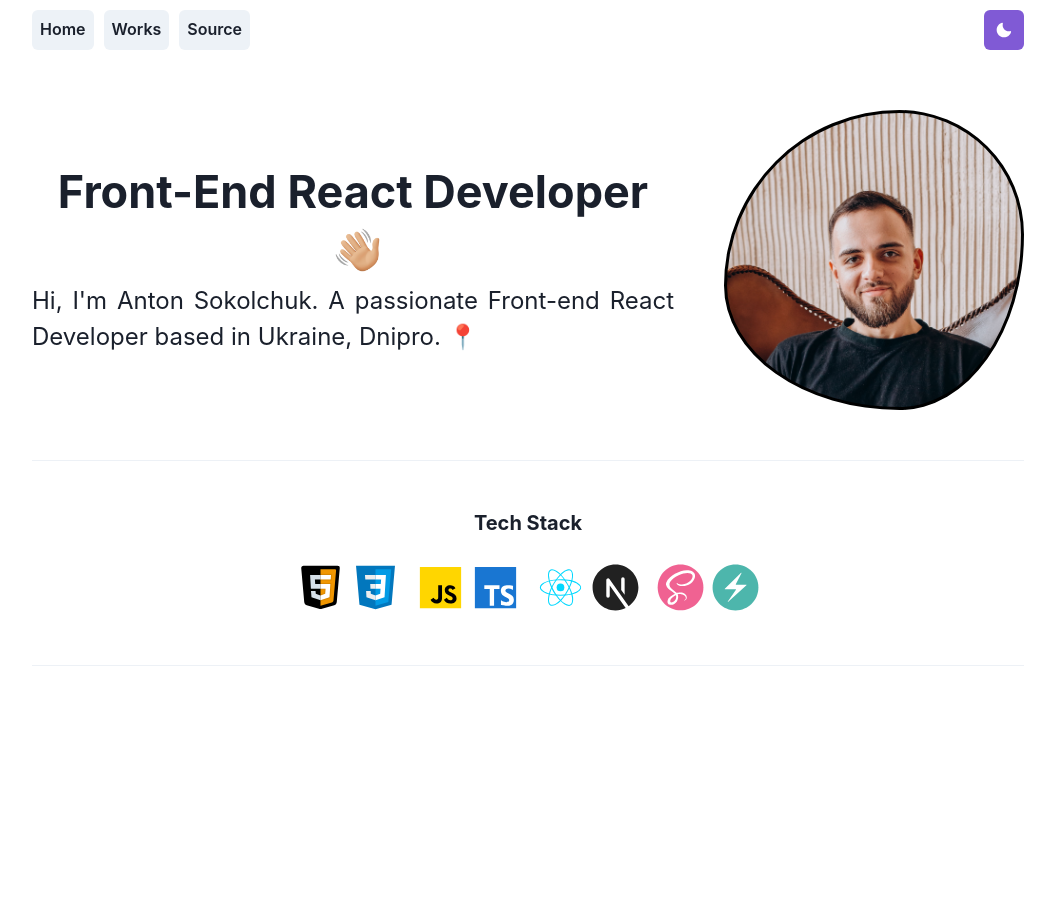
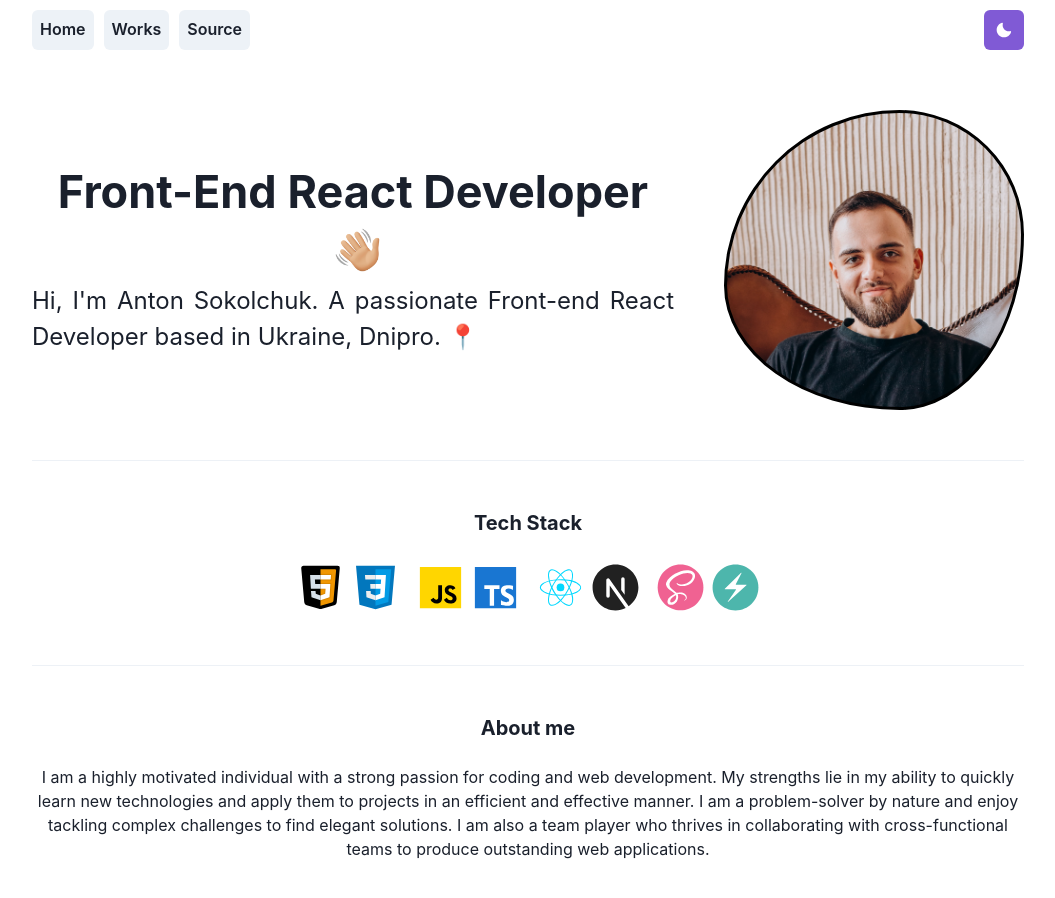
Before and after one commit to oasi911/homepage, a Next.js app: page / in a window 1280 px wide. Shown: the top 898 px of the page, without its empty margins (112-1167 px from the left). Before the commit the page ends 800 px from the top, so only its background shows below. Built offline with nearby package versions, Linux system fonts and the light colour scheme.

Commit message:
add about me section

```diff
--- a/src/pages/index.js
+++ b/src/pages/index.js
@@ -86,6 +86,27 @@ export default function Home() {
         </Flex>
 
         <Divider />
+
+        <Flex
+          as="section"
+          textAlign="center"
+          gap={{ base: "15px", md: "25px" }}
+          my="50px"
+          direction="column"
+        >
+          <Heading fontSize="xl">About me</Heading>
+          <Text>
+            I am a highly motivated individual with a strong passion for coding
+            and web development. My strengths lie in my ability to quickly learn
+            new technologies and apply them to projects in an efficient and
+            effective manner. I am a problem-solver by nature and enjoy tackling
+            complex challenges to find elegant solutions. I am also a team
+            player who thrives in collaborating with cross-functional teams to
+            produce outstanding web applications.
+          </Text>
+        </Flex>
+
+        <Divider />
       </Box>
     </Main>
   );
```
